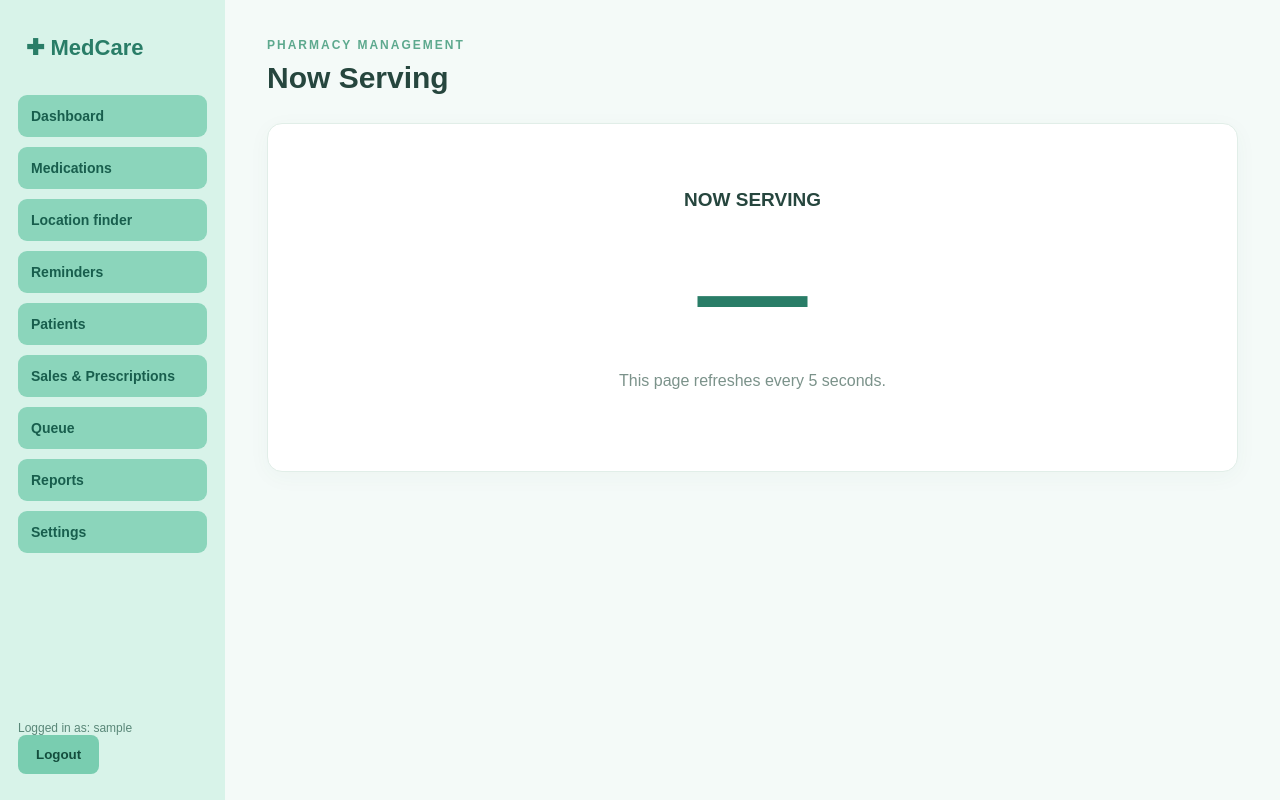
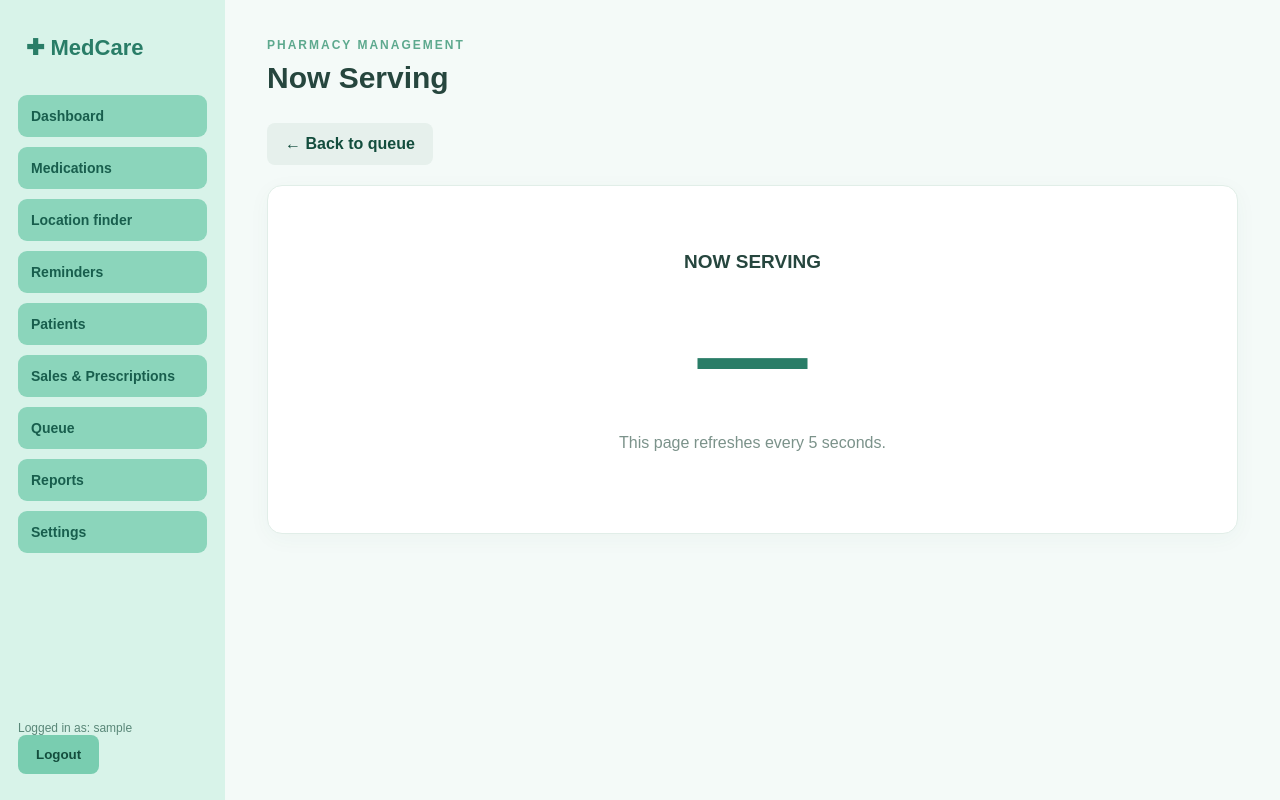
Before and after one commit to saharr06/430-project-pharmacy-management-, a Django app: page /queue/display/ in a window 1280 px wide. Run offline with Django 5.2, Linux system fonts and the light colour scheme; the visitor is signed in with stand-in values (Sample User, id 1); data that the repository does not hold is empty.

Commit message:
add back button for queue

```diff
--- a/templates/core/queue_display.html
+++ b/templates/core/queue_display.html
@@ -1,5 +1,6 @@
 {% extends 'core/base.html' %}
 {% block title %}Now Serving{% endblock %}
 {% block content %}
+<a class="btn secondary" href="{% url 'queue_page' %}">← Back to queue</a>
 <section class="panel" style="text-align:center;padding:65px"><h2>NOW SERVING</h2><div style="font-size:110px;font-weight:800;color:#297d67">{% if current %}{{ current.number }}{% else %}—{% endif %}</div><p class="subtitle">This page refreshes every 5 seconds.</p></section><script>setTimeout(function(){window.location.reload()},5000);</script>
 {% endblock %}
```
